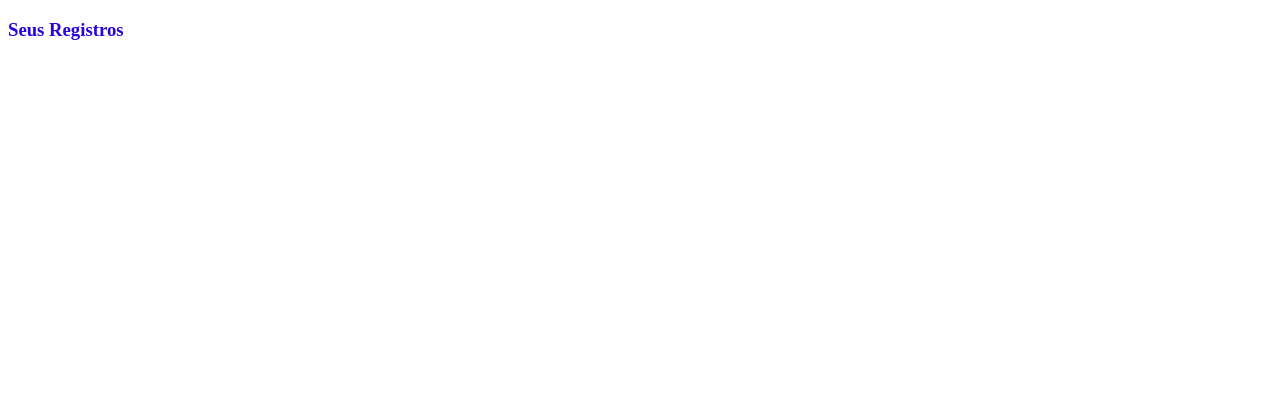
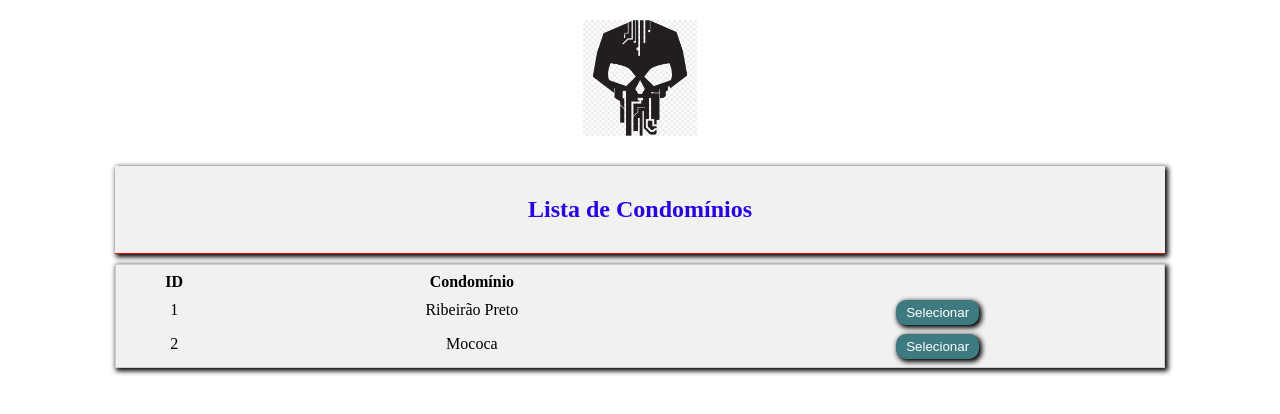
Before and after one commit to KaykyFelipe/Condominio, a Django app: page / in a window 1280 px wide. Before the commit the part shown is almost empty. Shown: the top 414 px of the page. Run offline with Django 5.2, Linux system fonts and the light colour scheme.

Commit message:
listagem autorizacao

```diff
--- a/Condominio/Condominio/Templates/static/autorizacao/css/autorizacao.css
+++ b/Condominio/Condominio/Templates/static/autorizacao/css/autorizacao.css
@@ -1,3 +1,49 @@
 .font-vinho{
     color: #2606dd;
  }
+
+ .logo {
+    max-width: 10%; /* Garante que a largura da imagem não ultrapasse a largura do seu contêiner */
+    max-height: 10%; /* Garante que a altura da imagem não ultrapasse a altura do seu contêiner */
+    width: 9%; /* Largura desejada da imagem */
+    height: auto; /* Altura automática para manter a proporção da imagem */
+    display: block; /* Torna a imagem um elemento de bloco */
+    margin: 20px auto 20px; /* Margem superior de 20px, centraliza horizontalmente */
+    text-align: center; /* Centraliza horizontalmente em navegadores antigos */
+}
+
+.header{
+    border-bottom: 1px solid rgb(243, 6, 6);
+}
+
+.body-form{
+    background-color: #f1f1f1;
+    padding: 10px;
+    box-shadow: 2px 2px 5px 1px black;
+    width: 80.5vw;
+    margin-top: 10px;
+}
+
+.tabela{
+    width: 82vw;
+    /*border-collapse: collapse;  Junta as bordas das células */
+    border: 1px solid #ccc; /* Borda para células e cabeçalhos */
+    padding: 5px; /* Espaçamento interno */
+    text-align: center; /* Alinhamento centralizado do texto */
+}
+
+.wrapper {
+    display: flex;
+    justify-content: center;
+    align-items: center;
+}
+
+.btn-custom-primary{
+    background-color: #3D7B80;
+    border: none;
+    box-shadow: 2px 2px 5px 1px black;
+    color: white;
+    padding: 5px 10px 5px 10px;
+    border-radius: 10px;
+    margin-top: 5px;
+}
--- a/Condominio/autorizacao/Templates/autorizacao.html
+++ b/Condominio/autorizacao/Templates/autorizacao.html
@@ -4,12 +4,41 @@
 <head>
     <meta charset="UTF-8">
     <meta name="viewport" content="width=device-width, initial-scale=1.0">
+    <link href="{% static 'autorizacao/css/autorizacao.css' %}" width="9%" rel="stylesheet">
     <title>Autorizacao</title>
-    <link href="{% static 'autorizacao/css/autorizacao.css' %}" rel="stylesheet">
 </head>
 <body>
+    <div>
+        <img src="{% static 'autorizacao/img/logo.png' %}" alt="Logo" class="logo">
+    </div>
 
-    <h3 class="font-vinho">Seus Registros</h3>
+    <div class="wrapper">
+        <div class="header font-vinho body-form box wrapper ">
+            <h2>Lista de Condomínios</h2>
+        </div>
+    </div>
 
+    <div class="wrapper">
+        <table class="tabela body-form " >
+            <tr>
+                <th>ID</th>
+                <th>Condomínio</th>
+            </tr>
+            <tr>
+                <td>1</td>
+                <td>Ribeirão Preto</td>
+                <td>
+                    <input type="submit" value="Selecionar" class="btn-custom-primary">
+                </td>
+            </tr>
+            <tr>
+                <td>2</td>
+                <td>Mococa</td>
+                <td>
+                    <input type="submit" value="Selecionar" class="btn-custom-primary">
+                </td>
+            </tr>
+        </table>
+    </div>
 </body>
 </html>
```
Also changed, not shown: Condominio/Condominio/Templates/static/autorizacao/img/LOGO.jpg (deleted), Condominio/Condominio/Templates/static/autorizacao/img/logo.png (added).
